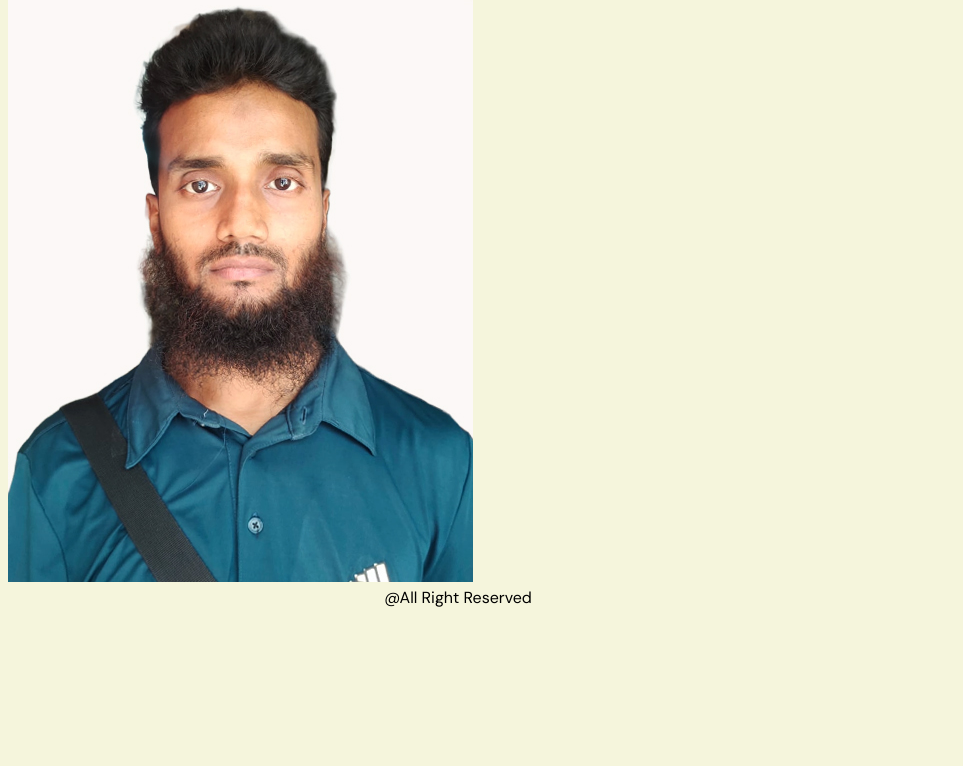
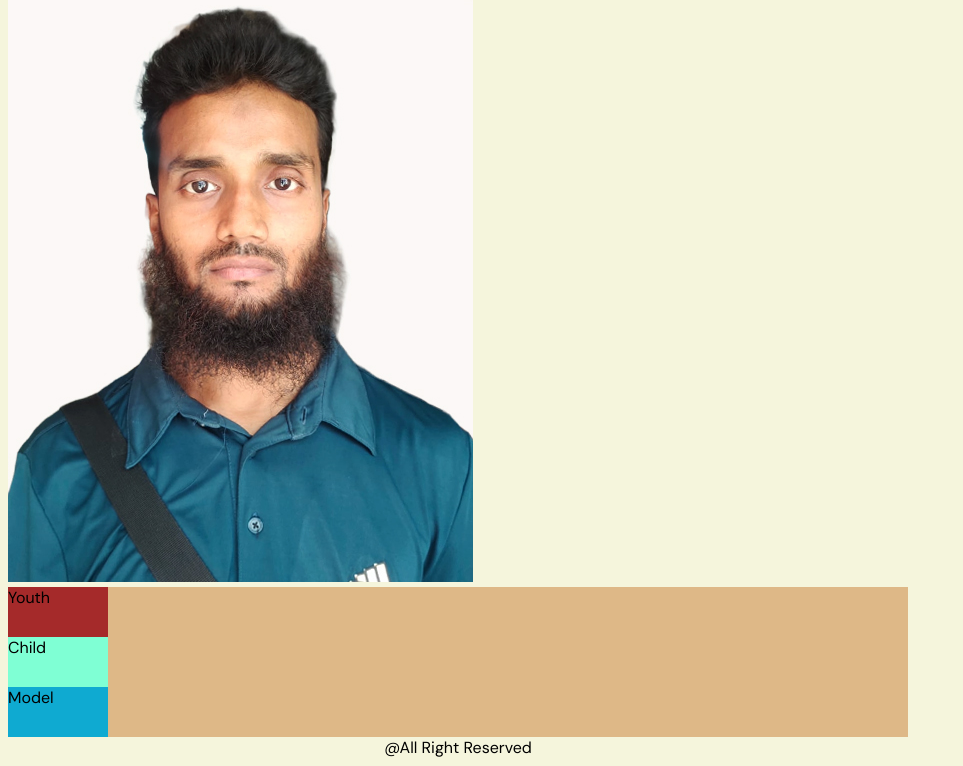
Before and after one commit to alimmahade/UF-Website-demo, a plain HTML site: page index.html in a window 1280 px wide. Shown: the part 774-1540 px from the top of the page, without its empty margins (0-963 px from the left). Before the commit the page ends 1390 px from the top, so only its background shows below. Drawn offline with Linux system fonts and the light colour scheme.

Commit message:
3rd Commit

```diff
--- a/index.html
+++ b/index.html
@@ -56,6 +56,11 @@
     <section class="sec-3">
       <img src="Mehedi vai recent.jpg" alt="mehedi pic" />
     </section>
+    <section class="organigation">
+      <div class="y">Youth</div>
+      <div class="c">Child</div>
+      <div class="m">Model</div>
+    </section>
   </body>
   <footer>@All Right Reserved</footer>
 </html>
--- a/style.css
+++ b/style.css
@@ -29,3 +29,28 @@ a{
 footer{
     text-align: center;
 }
+.organigation{
+    background-color: burlywood;
+}
+.c{
+    background-color: aquamarine;
+    height: 50px;
+    width: 100px;
+}
+.y{
+    background-color: brown;
+    height: 50px;
+    width: 100px;
+}
+.m{
+    background-color: rgb(15, 170, 209);
+    height: 50px;
+    width: 100px;
+
+}
+.m:hover{
+    background-color: rgb(151, 209, 15);
+    height: 100px;
+    width: 200px;
+    text-align: center;
+}
```
